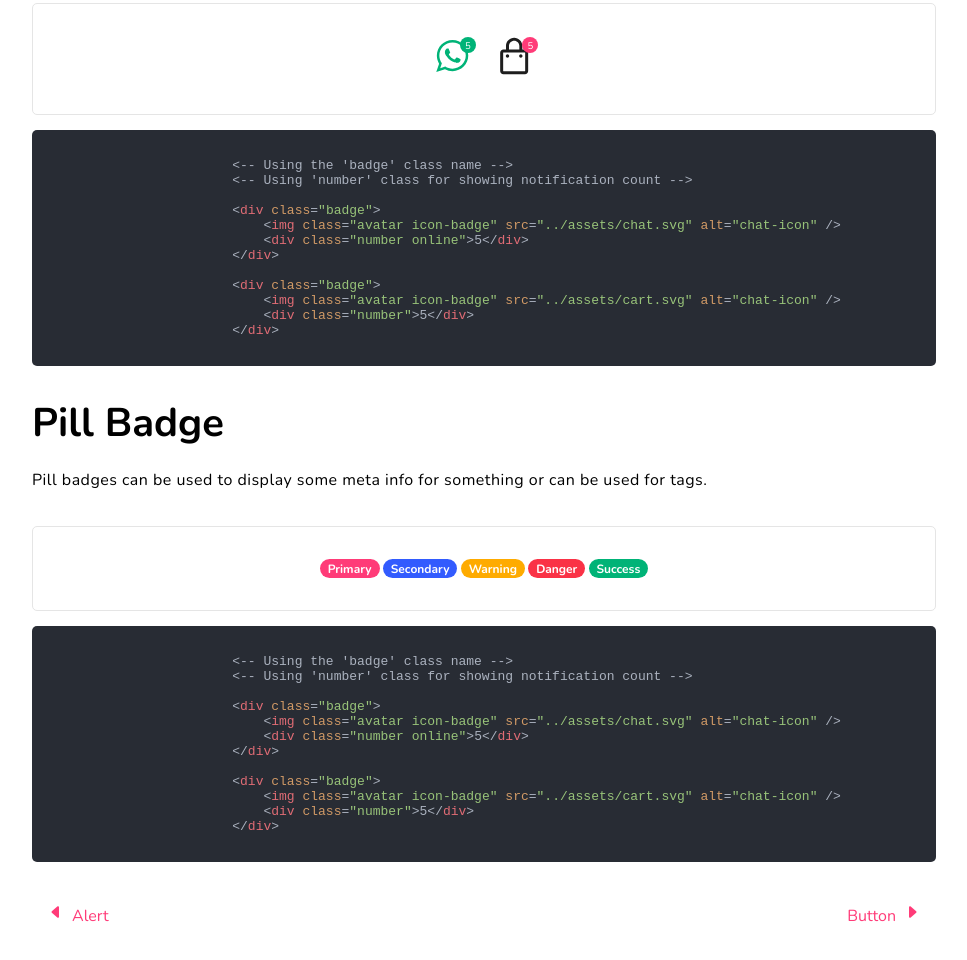
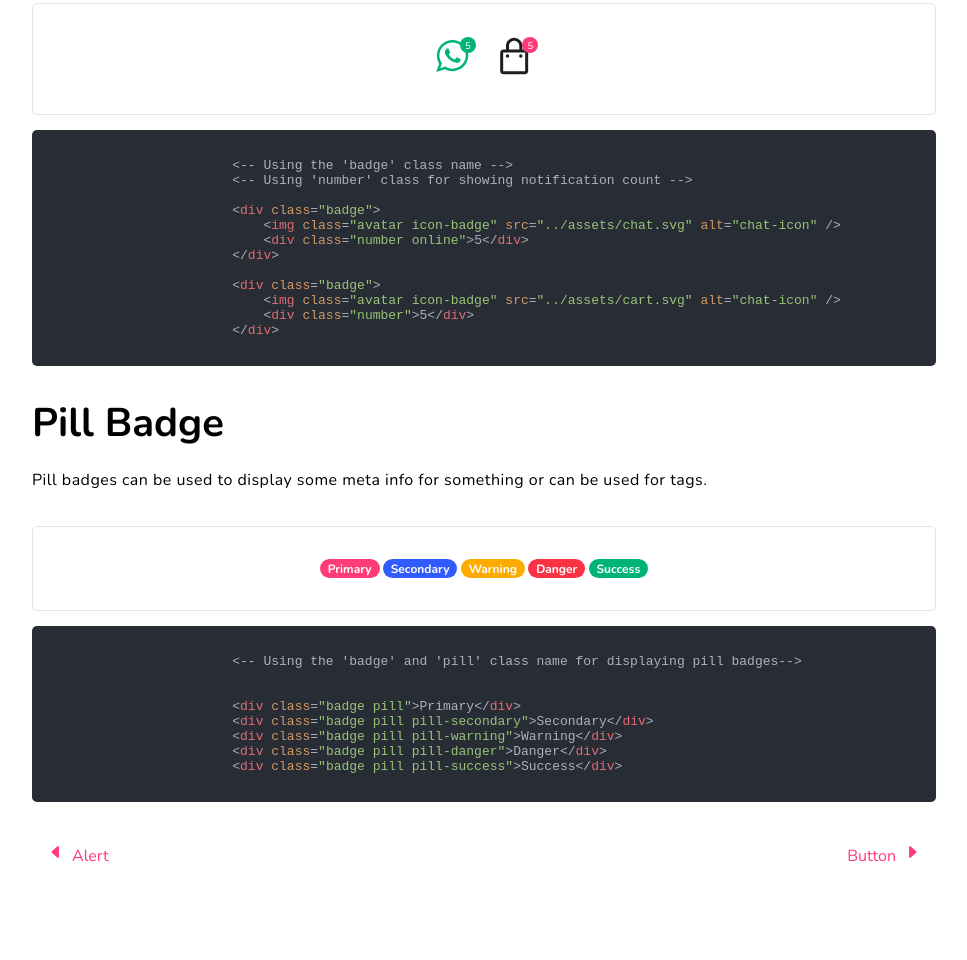
Before and after one commit to vrx29/gimesto-ui, a plain HTML site: page components/badge.html in a window 1280 px wide. Shown: the part 1295-2255 px from the top of the page, without its empty margins (296-1263 px from the left). After the commit the page ends 2207 px from the top, so only its background shows below. Drawn offline with nearby package versions, Linux system fonts and the light colour scheme.

Commit message:
refactor: pill badges output code section updated

```diff
--- a/components/badge.html
+++ b/components/badge.html
@@ -226,18 +226,14 @@
             <div>
                 <pre>
                     <code class="html">
-                        <-- Using the 'badge' class name -->
-                        <-- Using 'number' class for showing notification count -->
+                        <-- Using the 'badge' and 'pill' class name for displaying pill badges-->
 
-                        &lt;div class="badge"&gt;
-                            &lt;img class="avatar icon-badge" src="../assets/chat.svg" alt="chat-icon" /&gt;
-                            &lt;div class="number online">5&lt;/div&gt;
-                        &lt;/div&gt;
 
-                        &lt;div class="badge"&gt;
-                            &lt;img class="avatar icon-badge" src="../assets/cart.svg" alt="chat-icon" /&gt;
-                            &lt;div class="number">5&lt;/div&gt;
-                        &lt;/div&gt;
+                        &lt;div class="badge pill"&gt;Primary&lt;/div&gt;
+                        &lt;div class="badge pill pill-secondary"&gt;Secondary&lt;/div&gt;
+                        &lt;div class="badge pill pill-warning"&gt;Warning&lt;/div&gt;
+                        &lt;div class="badge pill pill-danger"&gt;Danger&lt;/div&gt;
+                        &lt;div class="badge pill pill-success"&gt;Success&lt;/div&gt;
                     </code>
                 </pre>
             </div>
```
